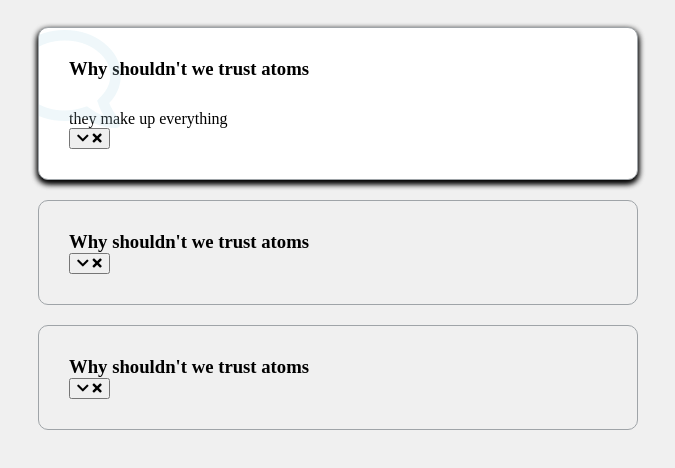
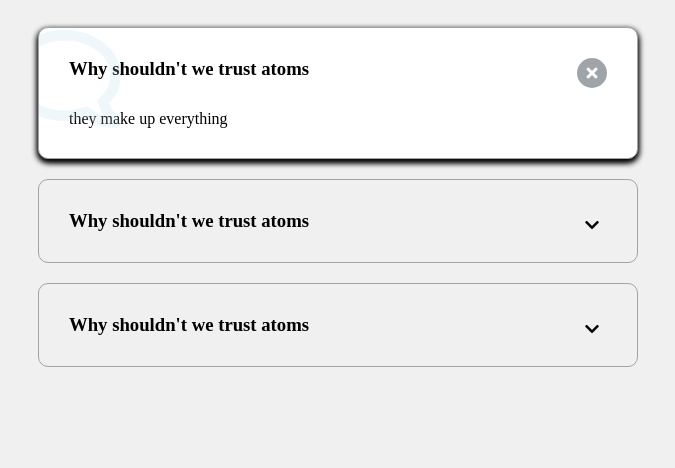
Before and after one commit to hefamba/faqCards, a plain HTML site: page index.html in a window 1280 px wide. Shown: the part 90-558 px from the top of the page, without its empty margins (302-977 px from the left). Drawn offline with Linux system fonts and the light colour scheme.

Commit message:
added active state

```diff
--- a/style.css
+++ b/style.css
@@ -68,3 +68,43 @@ margin: 0 auto;
 .faq.active .faq-text{
     display: block;
 }
+
+.faq-toggle{
+    background-color: transparent;
+    border-radius: 50%;
+    border: 0;
+    cursor: pointer;
+    display: flex;
+    align-items: center;
+    justify-content: center;
+    font-size: 16px;
+    padding: 0;
+    position: absolute;
+    top: 30px;
+    right: 30px;
+    height: 30px;
+    width: 30px;
+}
+
+.faq-toggle:focus{
+    outline: 0;
+}
+
+.faq-toggle .fa-times{
+    display: none;
+}
+
+
+.faq.active .faq-toggle .fa-times{
+    display: block;
+    color: white;
+}
+
+.faq.active .faq-toggle .fa-chevron-down{
+    display: none;
+}
+
+.faq.active .faq-toggle{
+    background-color: #9fa4a8;
+
+}
```
